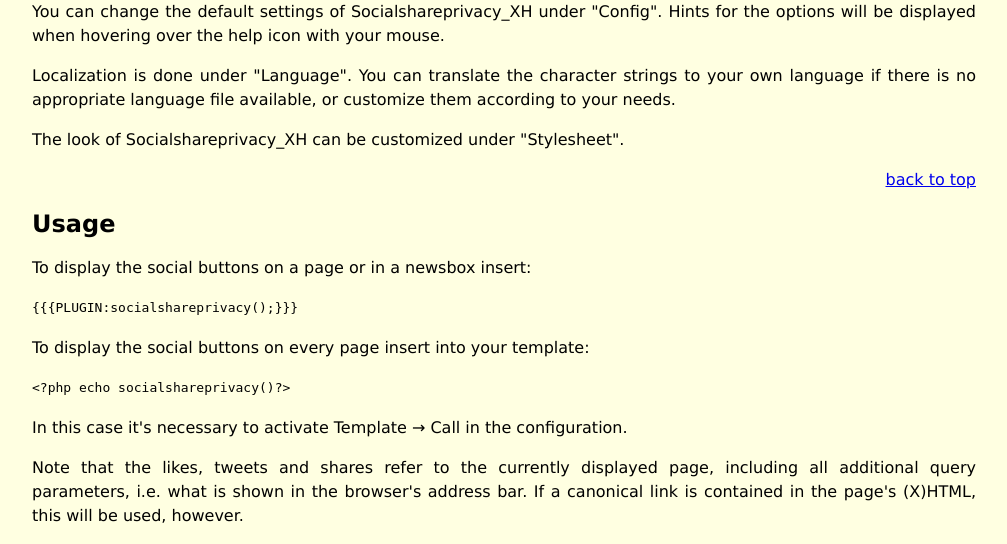
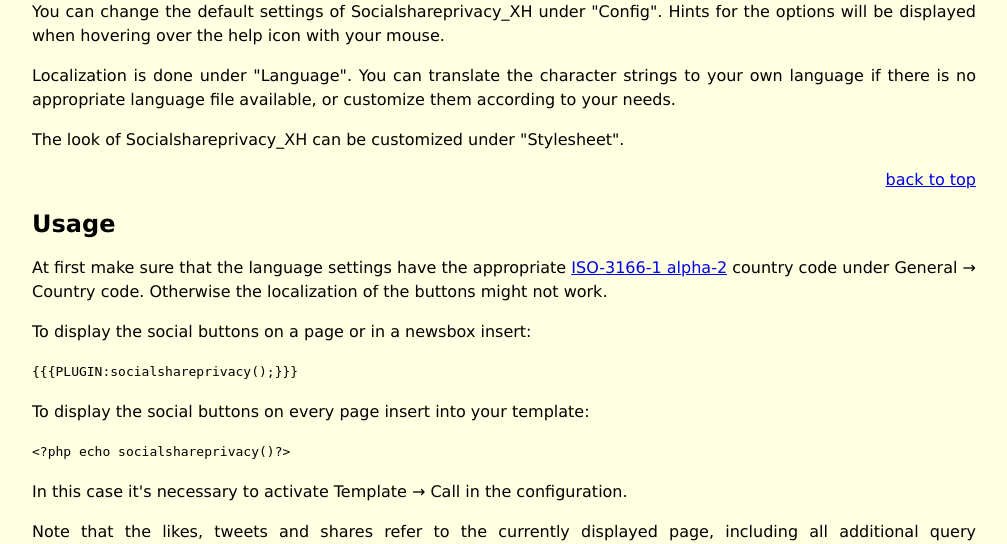
Before and after one commit to cmb69/socialshareprivacy_xh, a PHP site: page /help/help.htm in a window 1280 px wide. Shown: the part 922-1466 px from the top of the page, without its empty margins (272-1279 px from the left). Run offline with PHP 8.4, Linux system fonts and the light colour scheme.

Commit message:
fixed #1

```diff
--- a/help/help.htm
+++ b/help/help.htm
@@ -88,6 +88,10 @@ or customize them according to your needs.</p>
 
 <section id="usage">
 <h2>Usage</h2>
+<p>At first make sure that the language settings have the appropriate <a
+href="http://en.wikipedia.org/wiki/ISO_3166-1_alpha-2">ISO-3166-1 alpha-2</a>
+country code under General &rarr; Country code. Otherwise the localization of
+the buttons might not work.</p>
 <p>To display the social buttons on a page or in a newsbox insert:</p>
 <pre>{{{PLUGIN:socialshareprivacy();}}}</pre>
 <p>To display the social buttons on every page insert into your template:</p>
--- a/help/help_de.htm
+++ b/help/help_de.htm
@@ -91,6 +91,10 @@ werden.</p>
 
 <section id="usage">
 <h2>Verwendung</h2>
+<p>Stellen Sie zunächst sicher, dass in den Spracheinstellungen der passende <a
+href="http://de.wikipedia.org/wiki/ISO-3166-1-Kodierliste">ISO-3166-1
+alpha-2</a> Sprachcode unter General &rarr; Country code hinterlegt ist.
+Andernfalls funktioniert die Lokalisierung der Buttons möglicherweise nicht.</p>
 <p>Um die Gefällt-Mir-Buttons auf einer Seite oder in einer Newsbox anzuzeigen,
 fügen Sie dort ein:</p>
 <pre>{{{PLUGIN:socialshareprivacy();}}}</pre>
--- a/languages/sk.php
+++ b/languages/sk.php
@@ -3,7 +3,7 @@
 $plugin_tx['socialshareprivacy']['general_info_link']="http://www.h-online.com/features/Two-clicks-for-more-privacy-1783256.html";
 $plugin_tx['socialshareprivacy']['general_help']="Ak aktivujete toto tlačidlo kliknutím, informácie budú odoslané na Facebook, Twitter, resp. Google v USA a možno tam budú aj uchované. Pre viac detailov kliknite na <em>i</em>.";
 $plugin_tx['socialshareprivacy']['general_settings_perma']="Aktivovať permanentne a povoliť prenos údajov:";
-$plugin_tx['socialshareprivacy']['general_country_code']="US";
+$plugin_tx['socialshareprivacy']['general_country_code']="SK";
 $plugin_tx['socialshareprivacy']['facebook_info']="2 kliknutia pre viac súkromia: tlačidlo bude aktívne až po kliknutí a budete môcť poslať doporučenie na Facebook. Akonáhle aktivujete tlačidlo, údaje budú odoslané tretej strane &ndash; pozrite na <em>i</em>.";
 $plugin_tx['socialshareprivacy']['facebook_off']="nepripojené na Facebook";
 $plugin_tx['socialshareprivacy']['facebook_on']="pripojené na Facebook";
```
